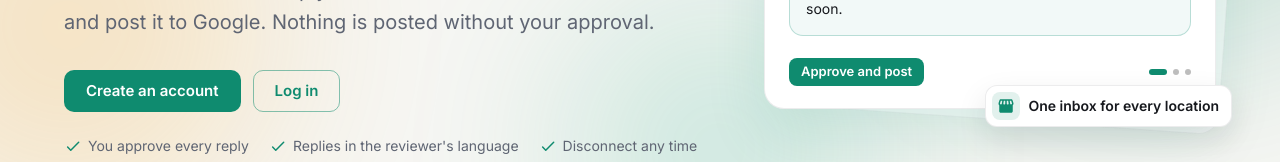
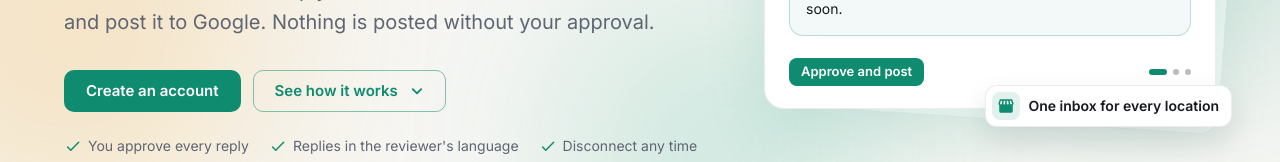
Before and after one commit to Smart-Assistant-ai/Google-Reviews-Automation, a React (Vite) app in the folder apps/web/: page / in a window 1280 px wide. Shown: the part 398-560 px from the top of the page. Built offline with nearby package versions, Linux system fonts and the light colour scheme; no server answers.

Commit message:
feat(web): glide down to the steps from a See how it works button in the hero

```diff
--- a/apps/web/src/pages/Landing.tsx
+++ b/apps/web/src/pages/Landing.tsx
@@ -3,9 +3,10 @@ import CheckRoundedIcon from '@mui/icons-material/CheckRounded';
 import GroupsRoundedIcon from '@mui/icons-material/GroupsRounded';
 import InboxRoundedIcon from '@mui/icons-material/InboxRounded';
 import InsightsRoundedIcon from '@mui/icons-material/InsightsRounded';
+import KeyboardArrowDownRoundedIcon from '@mui/icons-material/KeyboardArrowDownRounded';
+import LockRoundedIcon from '@mui/icons-material/LockRounded';
 import RecordVoiceOverRoundedIcon from '@mui/icons-material/RecordVoiceOverRounded';
 import StorefrontRoundedIcon from '@mui/icons-material/StorefrontRounded';
-import LockRoundedIcon from '@mui/icons-material/LockRounded';
 import {
   Box,
   Button,
@@ -16,9 +17,10 @@ import {
   Link,
   Stack,
   Typography,
+  useMediaQuery,
 } from '@mui/material';
 import { alpha } from '@mui/material/styles';
-import type { ReactNode } from 'react';
+import type { MouseEvent, ReactNode } from 'react';
 import { Link as RouterLink } from 'react-router-dom';
 import { useAuthConfig } from '../api/hooks';
 import { brand } from '../theme';
@@ -29,7 +31,14 @@ import HeroGlow from '../components/landing/HeroGlow';
 import Reveal from '../components/landing/Reveal';
 import SectionHeading from '../components/landing/SectionHeading';
 import Steps from '../components/landing/Steps';
-import { EASE_OUT, enter, noMotion, ping, shimmer } from '../components/landing/motion';
+import {
+  EASE_OUT,
+  enter,
+  noMotion,
+  ping,
+  REDUCED_MOTION,
+  shimmer,
+} from '../components/landing/motion';
 
 // The public home page. Google's verification reads it to learn what the app does, so it says
 // plainly what ReplyPilot does with a connected Business Profile and links the privacy policy.
@@ -83,6 +92,15 @@ const FEATURES: { icon: ReactNode; title: string; body: string; needsEmail?: boo
 export default function Landing() {
   const emails = useAuthConfig().data?.emails === true;
   const features = FEATURES.filter((feature) => emails || !feature.needsEmail);
+  const reduced = useMediaQuery(REDUCED_MOTION, { noSsr: true });
+  // Glides down to the steps rather than jumping, unless the visitor prefers less motion. The link
+  // still works as a plain jump if this never runs.
+  const showSteps = (event: MouseEvent<HTMLAnchorElement>) => {
+    event.preventDefault();
+    document
+      .getElementById('how-it-works')
+      ?.scrollIntoView({ behavior: reduced ? 'auto' : 'smooth' });
+  };
   return (
     <PublicLayout>
       {/* The glow may spill up behind the header, but is cut off at the sides and the bottom so it
@@ -188,8 +206,19 @@ export default function Landing() {
                 <Button variant="contained" size="large" component={RouterLink} to="/signup">
                   Create an account
                 </Button>
-                <Button variant="outlined" size="large" component={RouterLink} to="/login">
-                  Log in
+                {/* Log in stays in the header, which is always on screen. */}
+                <Button
+                  variant="outlined"
+                  size="large"
+                  href="#how-it-works"
+                  onClick={showSteps}
+                  endIcon={<KeyboardArrowDownRoundedIcon />}
+                  sx={{
+                    '& .MuiButton-endIcon': { transition: `transform 200ms ${EASE_OUT}` },
+                    '&:hover .MuiButton-endIcon': { transform: 'translateY(3px)' },
+                  }}
+                >
+                  See how it works
                 </Button>
               </Stack>
               <Stack
@@ -256,6 +285,8 @@ export default function Landing() {
         id="how-it-works"
         component="section"
         sx={(theme) => ({
+          // Lands just below the header that stays at the top.
+          scrollMarginTop: 72,
           py: { xs: 7, md: 10 },
           borderBlock: 1,
           borderColor: 'divider',
```
